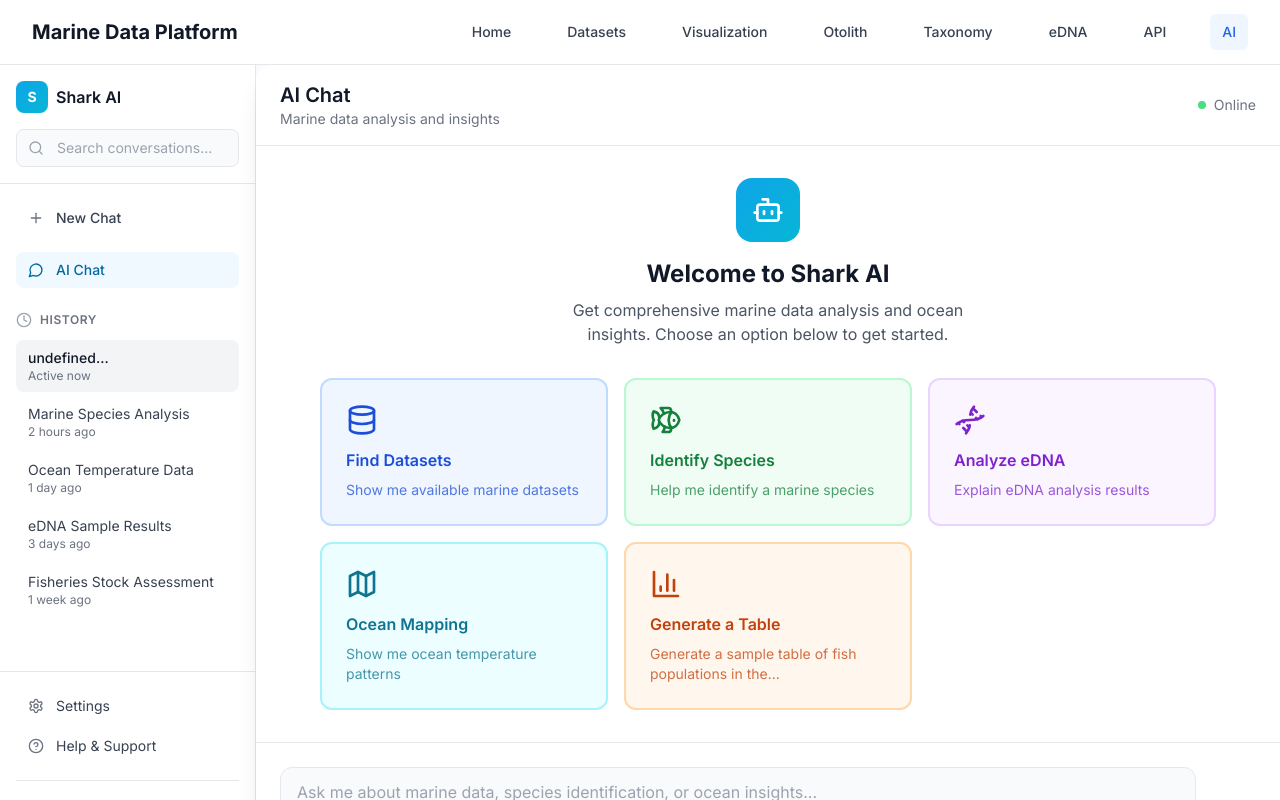
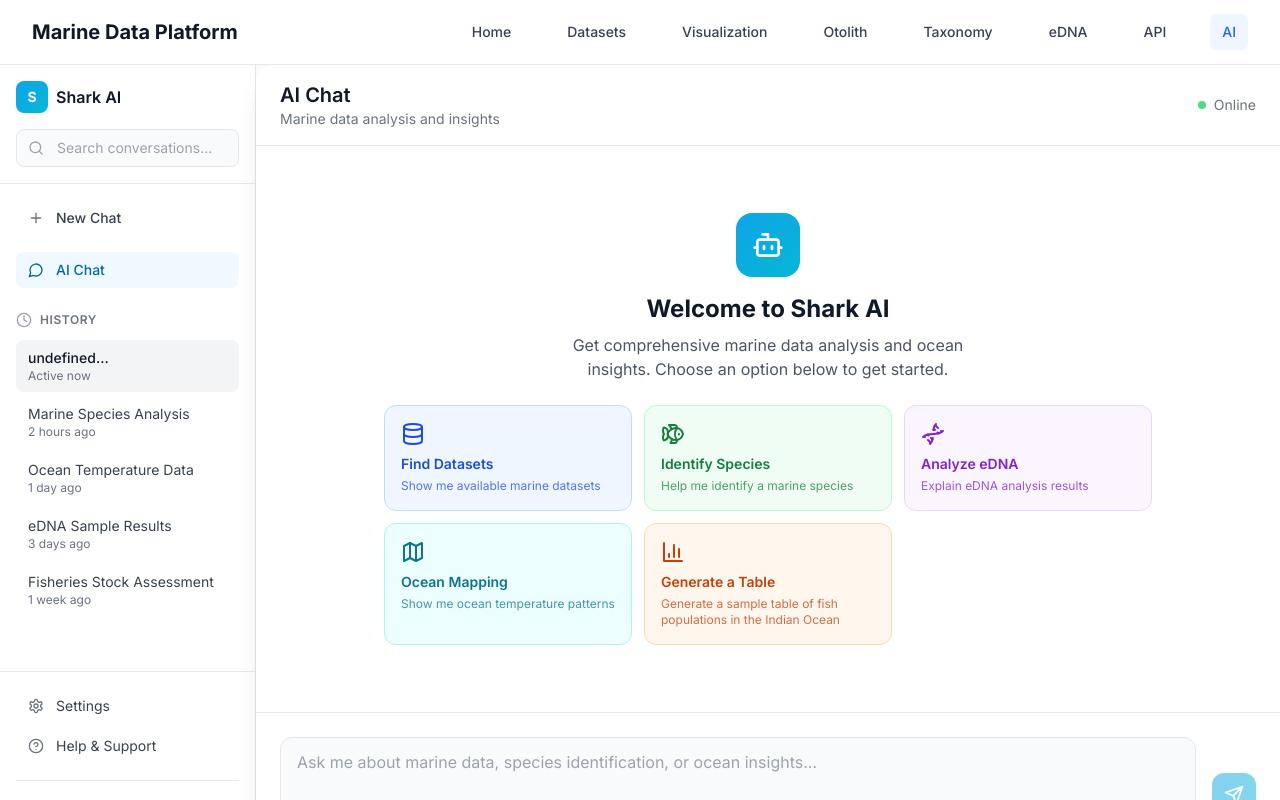
Before and after one commit to aashishjas1/final-, a React (Vite) app: page /ai in a window 1280 px wide. Shown: the top 800 px of the page. Built offline with nearby package versions, Linux system fonts and the light colour scheme.

Commit message:
Updated AI.tsx

```diff
--- a/src/pages/AI.tsx
+++ b/src/pages/AI.tsx
@@ -3,7 +3,7 @@ import { Send, Bot, User, Database, Fish, Dna, Map, BarChart3 } from 'lucide-rea
 import { aiService, type ChatMessage } from '../services/aiService';
 import ChatHistorySidebar from '../components/ChatHistorySidebar';
 
-// --- Advanced Helper Function to Parse Markdown ---
+// --- Advanced Helper Function to Parse Markdown (No changes needed here) ---
 const parseMarkdown = (text: string) => {
   const lines = text.split('\n');
   const htmlElements = [];
@@ -71,8 +71,8 @@ const parseMarkdown = (text: string) => {
     // Nested Unordered Lists (e.g.,   + Item)
     else if (line.trim().startsWith('+ ')) {
         if (!inList) { // Should be inside a parent list, but handle gracefully
-             htmlElements.push('<ul class="list-inside space-y-1 my-2">');
-             inList = true;
+           htmlElements.push('<ul class="list-inside space-y-1 my-2">');
+           inList = true;
         }
         htmlElements.push(`<li class="ml-4"><ul class="list-disc list-inside"><li>${line.trim().substring(2)}</li></ul></li>`);
     }
@@ -99,6 +99,7 @@ const parseMarkdown = (text: string) => {
 
   return { __html: htmlElements.join('') };
 };
+
 
 const AI = () => {
   const [messages, setMessages] = useState([
@@ -219,7 +220,8 @@ const AI = () => {
   const hasUserMessages = messages.some(msg => msg.type === 'user');
 
   return (
-    <div className="flex min-h-screen bg-gray-50">
+    // CHANGE 1: Use h-screen instead of min-h-screen to fix the height and prevent scrolling
+    <div className="flex h-screen bg-gray-50 overflow-hidden">
       {/* Sidebar */}
       <ChatHistorySidebar currentChatSummary={currentChatSummary} />
 
@@ -240,11 +242,11 @@ const AI = () => {
         </div>
 
         {/* Content Area */}
-        <div className="flex-1 flex flex-col">
+        <div className="flex-1 flex flex-col overflow-hidden"> {/* Added overflow-hidden */}
           {!hasUserMessages ? (
             /* Welcome Screen */
-            <div className="flex-1 flex flex-col items-center justify-center p-8">
-              <div className="text-center mb-8">
+            <div className="flex-1 flex flex-col items-center justify-center p-8 overflow-y-auto">
+              <div className="text-center mb-6">
                 <div className="w-16 h-16 bg-gradient-to-br from-ocean-500 to-aqua-500 rounded-2xl flex items-center justify-center mx-auto mb-4">
                   <Bot className="w-8 h-8 text-white" />
                 </div>
@@ -255,17 +257,22 @@ const AI = () => {
               </div>
 
               {/* Quick Actions Grid */}
-              <div className="grid grid-cols-1 md:grid-cols-2 lg:grid-cols-3 gap-4 max-w-4xl w-full">
+              {/* CHANGE 2: Made the grid container smaller and reduced the gap */}
+              <div className="grid grid-cols-1 md:grid-cols-2 lg:grid-cols-3 gap-3 max-w-3xl w-full">
                 {quickActions.map((action, index) => (
                   <button
                     key={index}
                     onClick={() => handleQuickAction(action.query)}
-                    className={`p-6 rounded-xl border-2 transition-all duration-200 text-left hover:shadow-md ${action.color}`}
+                    // CHANGE 3: Reduced padding, border width, and added flex layout for better alignment
+                    className={`p-4 rounded-xl border transition-all duration-200 text-left hover:shadow-md flex flex-col ${action.color}`}
                   >
-                    <action.icon className="w-8 h-8 mb-3" />
-                    <h3 className="font-semibold mb-2">{action.label}</h3>
-                    <p className="text-sm opacity-75">
-                      {action.query.length > 50 ? action.query.slice(0, 50) + '...' : action.query}
+                    {/* CHANGE 4: Made the icon smaller */}
+                    <action.icon className="w-6 h-6 mb-2" />
+                    {/* CHANGE 5: Made the label text slightly smaller */}
+                    <h3 className="font-semibold text-sm mb-1">{action.label}</h3>
+                    {/* CHANGE 6: Made the description text smaller */}
+                    <p className="text-xs opacity-75">
+                      {action.query}
                     </p>
                   </button>
                 ))}
@@ -343,8 +350,9 @@ const AI = () => {
                   onChange={(e) => setInputMessage(e.target.value)}
                   onKeyPress={handleKeyPress}
                   placeholder="Ask me about marine data, species identification, or ocean insights..."
+                  // CHANGE 7: Reduced rows to make the input area shorter
                   className="w-full px-4 py-3 bg-gray-50 border border-gray-200 rounded-xl focus:outline-none focus:ring-2 focus:ring-ocean-500 focus:border-transparent resize-none"
-                  rows={3}
+                  rows={2}
                 />
               </div>
               <button
```
